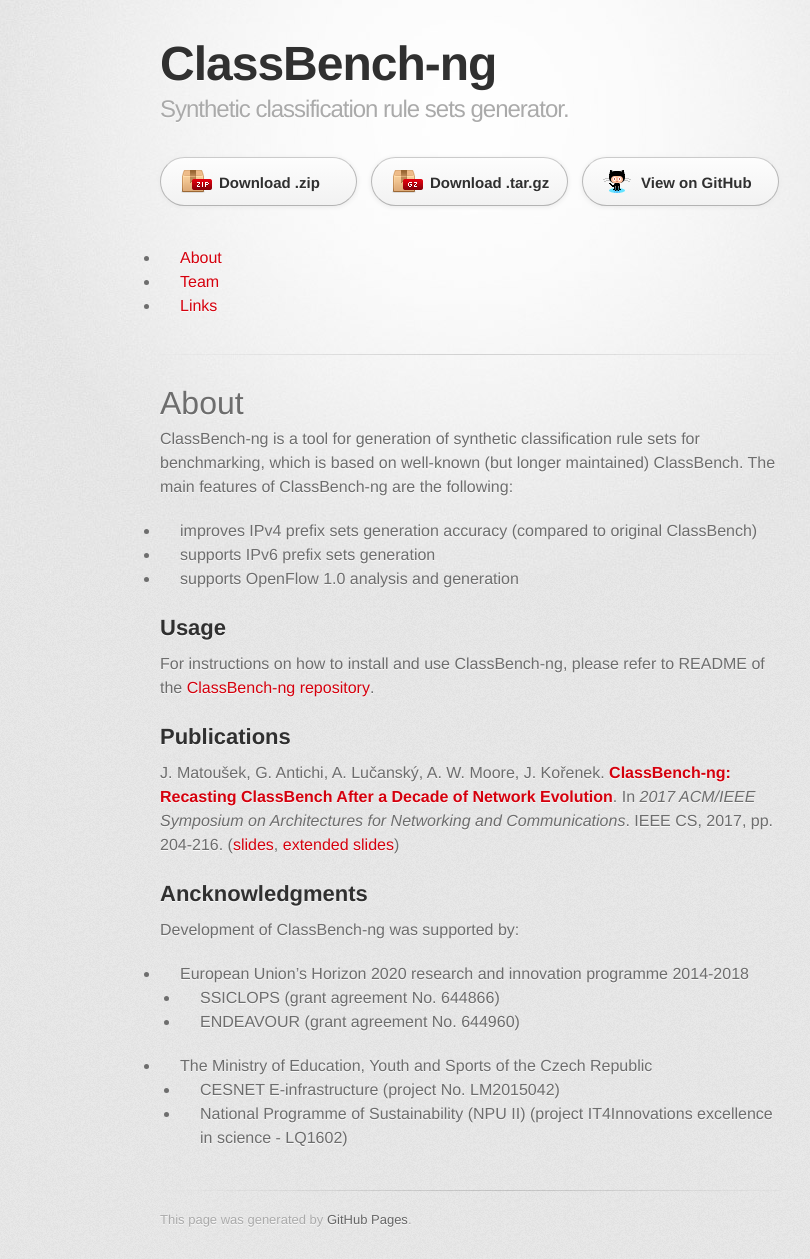
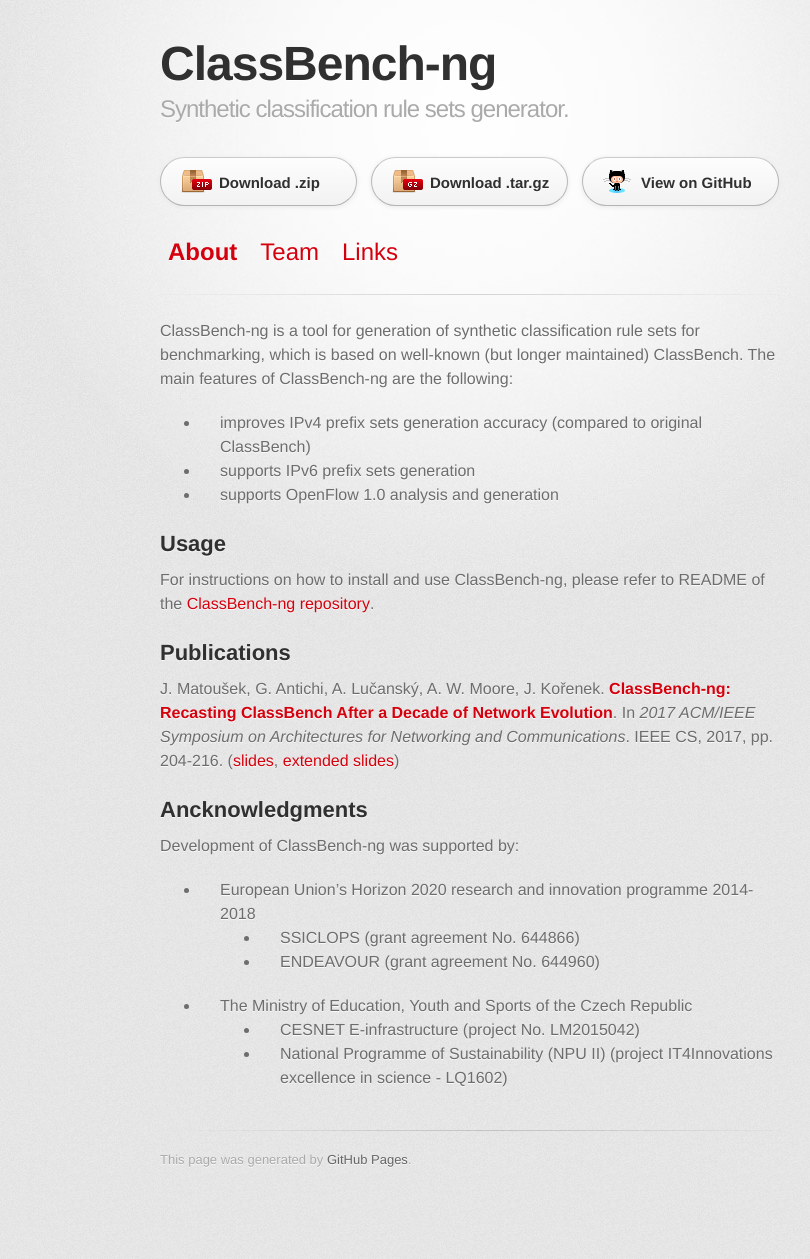
Before and after one commit to classbench-ng/classbench-ng.github.io, a Jekyll site: the page built from index.md, in a window 1280 px wide. Shown: the whole page, without its empty margins (170-980 px from the left). Built offline with Jekyll 4.4.1, drawn with Linux system fonts in a browser that asks for light colours; some web fonts are replaced; our own code applies the rules of GitHub Pages for plain Markdown files; after the commit the page ends 1199 px from its top, so only the background shows below that.

Commit message:
New (horizontal) menu layout + corresponding formatting changes.

```diff
--- a/_layouts/my_default.html
+++ b/_layouts/my_default.html
@@ -32,10 +32,22 @@
 	  {% endif %}
         </section>
 	<section id="pages" class="clearfix">
-	  <ul>
-	    <li><a href="index" id="nav-about">About</a></li>
-	    <li><a href="team" id="nav-team">Team</a></li>
-	    <li><a href="links" id="nav-links">Links</a></li>
+	  <ul class="navigation">
+            {% if page.title == "About" %}
+              <li class="navigation"><a href="index" class="navigation active">About</a></li>
+            {% else %}
+              <li class="navigation"><a href="index" class="navigation">About</a></li>
+            {% endif %}
+            {% if page.title == "Team" %}
+              <li class="navigation"><a href="team" class="navigation active">Team</a></li>
+            {% else %}
+              <li class="navigation"><a href="team" class="navigation">Team</a></li>
+            {% endif %}
+            {% if page.title == "Links" %}
+              <li class="navigation"><a href="links" class="navigation active">Links</a></li>
+            {% else %}
+              <li class="navigation"><a href="links" class="navigation">Links</a></li>
+            {% endif %}
 	  </ul>
 	</section>
         <hr>
--- a/_sass/jekyll-theme-tactile.scss
+++ b/_sass/jekyll-theme-tactile.scss
@@ -10,7 +10,7 @@ a, abbr, acronym, address, big, cite, code,
 del, dfn, em, img, ins, kbd, q, s, samp,
 small, strike, strong, sub, sup, tt, var,
 b, u, i, center,
-dl, dt, dd, ol, ul, li,
+dl, dt, dd, ol, li,
 fieldset, form, label, legend,
 table, caption, tbody, tfoot, thead, tr, th, td,
 article, aside, canvas, details, embed,
@@ -101,7 +101,7 @@ header h2 {
 }
 
 #downloads {
-  margin-bottom: 40px;
+  margin-bottom: 20px;
 }
 
 a.button {
@@ -196,6 +196,30 @@ pre code {
 
 ul, ol, dl {
   margin-bottom: 20px;
+}
+
+ul.navigation {
+  list-style-type: none;
+  margin: 0;
+  padding: 0;
+}
+
+li.navigation {
+  list-style-type: none;
+  margin: 0;
+  padding: 0;
+  float: left;
+}
+
+a.navigation {
+  display: block;
+  padding: 8px;
+  font-size: 24px;
+  padding-right: 15px;
+}
+
+a.active {
+  font-weight: bold;
 }
 
 
--- a/index.md
+++ b/index.md
@@ -1,8 +1,7 @@
 ---
 layout: my_default
+title: About
 ---
-
-# About
 
 ClassBench-ng is a tool for generation of synthetic classification rule sets for benchmarking, which is based on well-known (but longer maintained) ClassBench. The main features of ClassBench-ng are the following:
 
```
Also changed, not shown: links.md (+1 -2 lines), team.md (+1 -2 lines).
